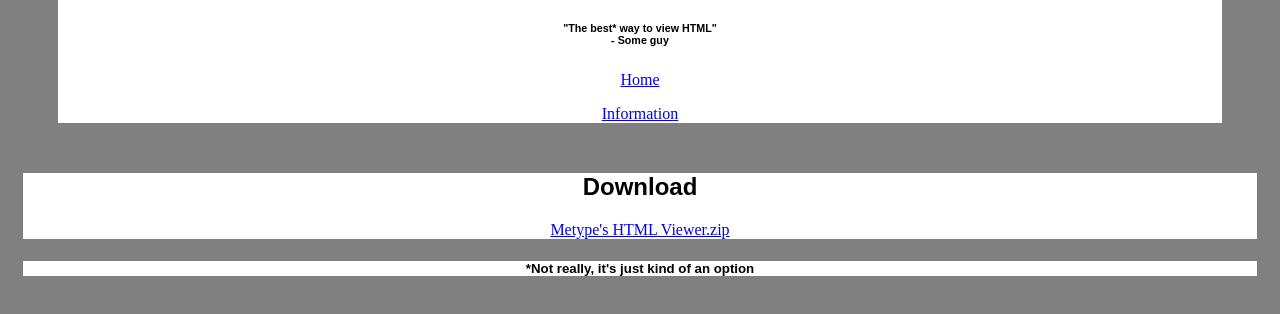
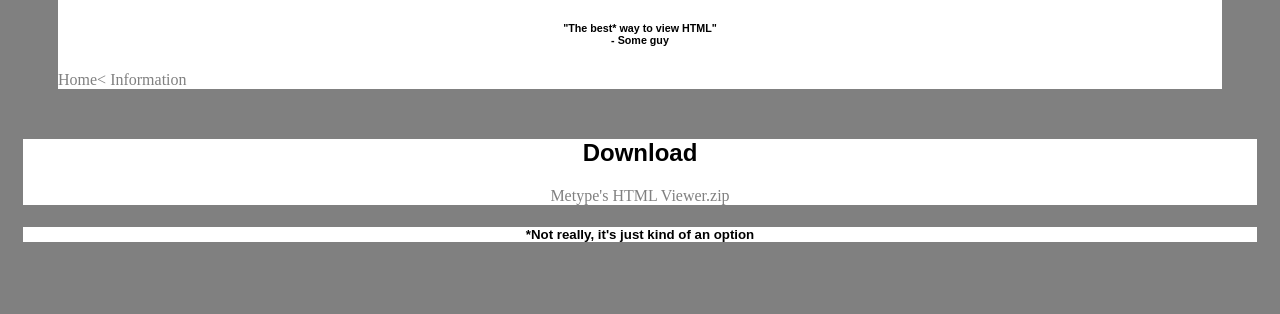
Before and after one commit to metype/HTML-Viewer, a plain HTML site: page download.html in a window 1280 px wide. Shown: the part 90-404 px from the top of the page. Drawn offline with Linux system fonts and the light colour scheme.

Commit message:
Update download.html

```diff
--- a/download.html
+++ b/download.html
@@ -11,10 +11,6 @@
            font-family:arial;
         }
         a {
-         text-align:center;
-        }
-
-                a {
          text-align:center;
         }
          h6 {
@@ -57,6 +53,31 @@
           background-color:white;
            margin:15px;
         }
+
+        a:link {
+    color: grey;
+    background-color: transparent;
+    text-decoration: none;
+}
+
+a:visited {
+    color: black;
+    background-color: transparent;
+    text-decoration: none;
+}
+
+a:hover {
+    color: grey;
+    background-color: transparent;
+    text-decoration: underline;
+}
+
+a:active {
+    color: yellow;
+    background-color: transparent;
+    text-decoration: underline;
+}
+
       </style>
     </head>
     <body>
@@ -64,8 +85,8 @@
       <header>
          <h1> Metype's HTML Viewer</h1>
         <h6>"The best* way to view HTML"</br> - Some guy</h6>
-      <a href="index.html"><p>Home</p></a>
-      <a href="info.html"><p>Information</p></a>
+      <a href="index.html">Home<</a>
+      <a href="info.html">Information</a>
       </header>
     <div>
   <h2>Download</h2>
```
